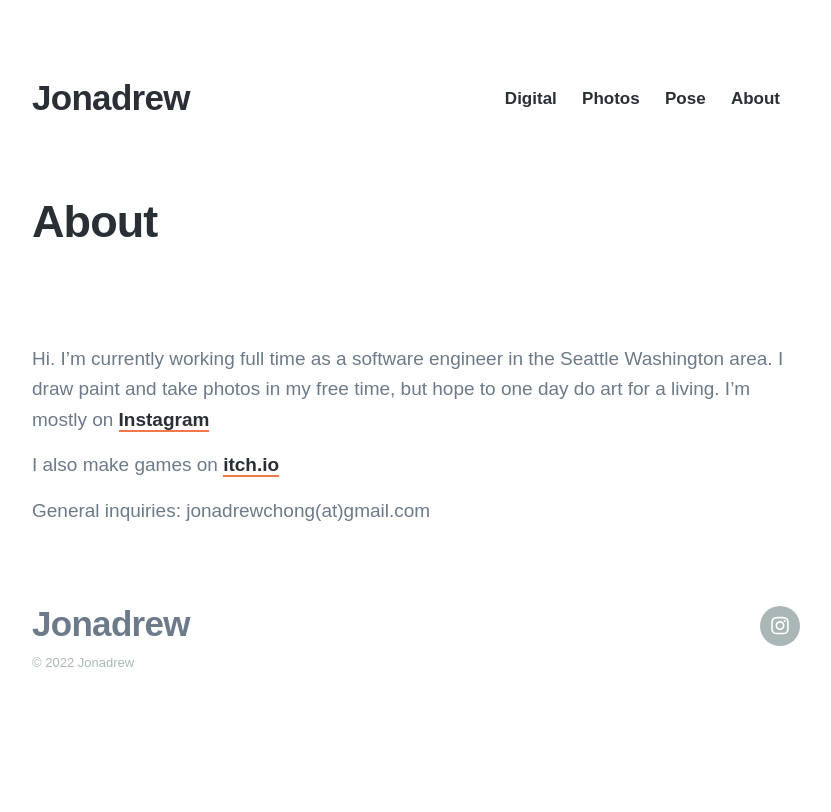
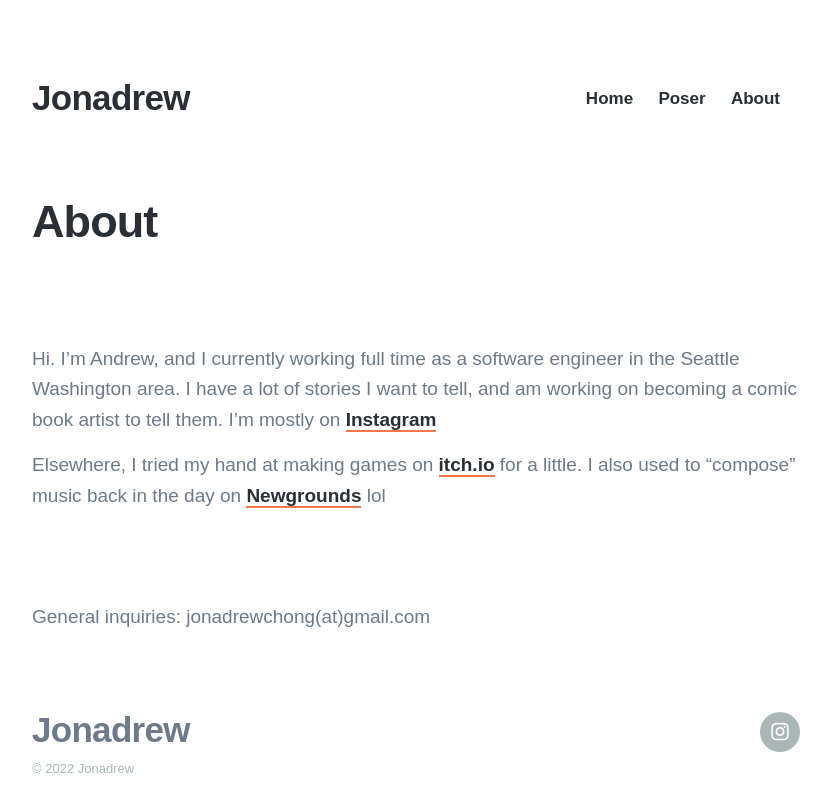
Before and after one commit to andrwyoung/jonadrew-v4, a Jekyll site: the page built from _pages/about.md, in a window 1280 px wide. Shown: the top 812 px of the page, without its empty margins (224-1055 px from the left). Built offline with Jekyll 4.4.1, drawn with Linux system fonts in a browser that asks for light colours; nearby versions of some CDN libraries; some web fonts are replaced.

Commit message:
updating some text

```diff
--- a/_data/settings.yml
+++ b/_data/settings.yml
@@ -8,13 +8,13 @@ header_settings:
 
 menu_settings:
   menu_items:
-    - title: 'Digital'
+    - title: 'Home'
       url: '/'
-    - title: 'Photos'
-      url: '/photography'
+    # - title: 'Photos'
+    #   url: '/photography'
     # - title: 'Oils ^'
     #   url: 'https://www.dailypaintworks.com/Artists/-jonadrew-13091'
-    - title: 'Pose'
+    - title: 'Poser'
       url: /pose
     - title: 'About'
       url: '/about'
--- a/_pages/about.md
+++ b/_pages/about.md
@@ -4,16 +4,20 @@ description: About Jonadrew
 # featured_image: /images/demo/demo-landscape.jpg
 ---
 
+Hi. I'm Andrew, and I currently working full time as a software engineer in the Seattle Washington area. I have a lot of stories I want to tell, and am working on becoming a comic book artist to tell them. I'm mostly on [Instagram](https://www.instagram.com/jonadrew_/)
 
-Hi. I'm currently working full time as a software engineer in the Seattle Washington area.
- I draw paint and take photos in my free time, but hope to one day do art for a living. I'm
- mostly on [Instagram](https://www.instagram.com/jonadrew_/)
 
-I also make games on [itch.io](https://jonadrew.itch.io/)
+
+
+
+Elsewhere, I tried my hand at making games on [itch.io](https://jonadrew.itch.io/) for a little. I also used to "compose" music back in the day on [Newgrounds](https://jonadrew.newgrounds.com) lol
 
   <!-- but I also have a gallery up on
  [Daily Paint Works](https://www.dailypaintworks.com/Artists/-jonadrew-13091) for most of
  my oil paintings -->
 
 
+<br />
+<br />
+
 General inquiries: jonadrewchong(at)gmail.com
--- a/pose/index.html
+++ b/pose/index.html
@@ -12,7 +12,7 @@ description: Random Pose Generator
 
 
 		<p> This generator is similar to <a href="https://lifedrawing.me/randompose">lifedrawing.me</a>
-			but is geared more towards drawing from imagination, so just treat the prompts like a jumping off point.
+			but is geared more towards drawing from imagination, so I guess it's more just like a random idea generator.
 			<a href="https://github.com/andrwyoung/jonadrew-v4/blob/master/js/random-pose.js">Here's</a> the source code
 		</p>
 
```
